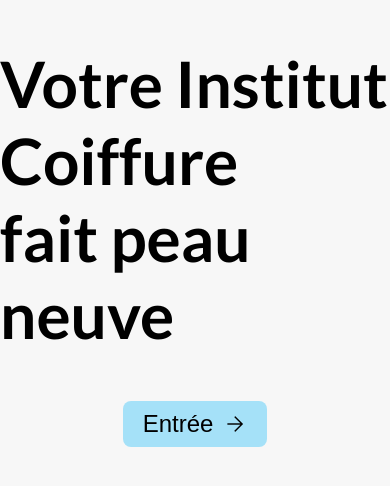
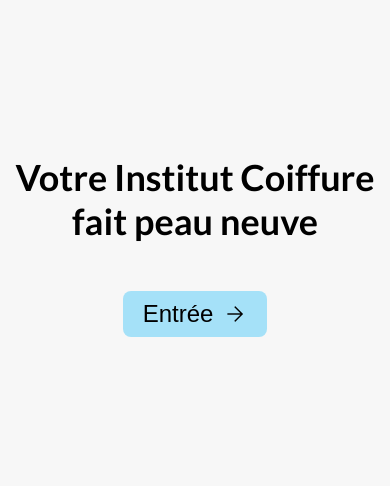
Before and after one commit to shaynlink/institut-coiffure-website, a Next.js app: page /legals/tos in a window 390 px wide. Shown: the part 176-662 px from the top of the page. Built offline with nearby package versions, Linux system fonts and the light colour scheme; no server answers.

Commit message:
fix welcome responsive

```diff
--- a/src/styles/App.module.css
+++ b/src/styles/App.module.css
@@ -63,3 +63,9 @@
   width: 0%;
   background-color: black;
 }
+
+@media (max-width: 767.98px) {
+  .icWelcome {
+    font-size: large;
+  }
+}
```
